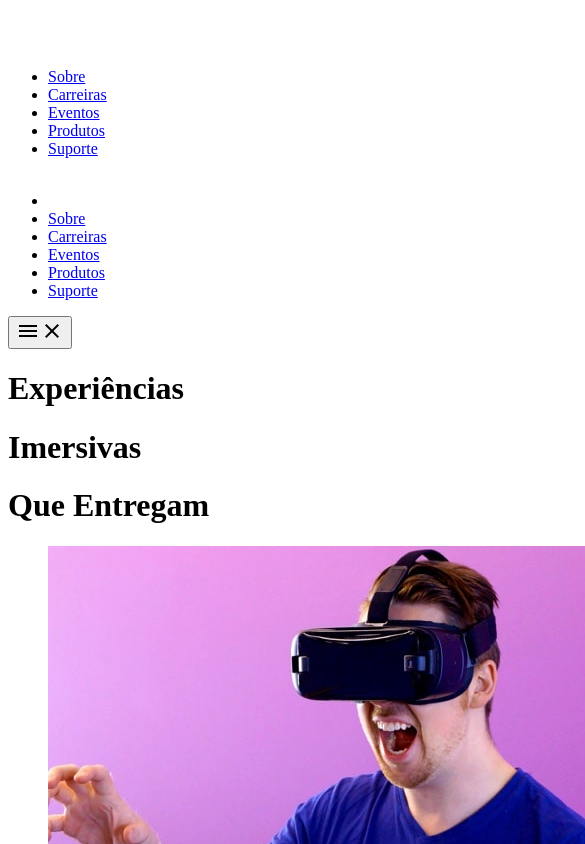
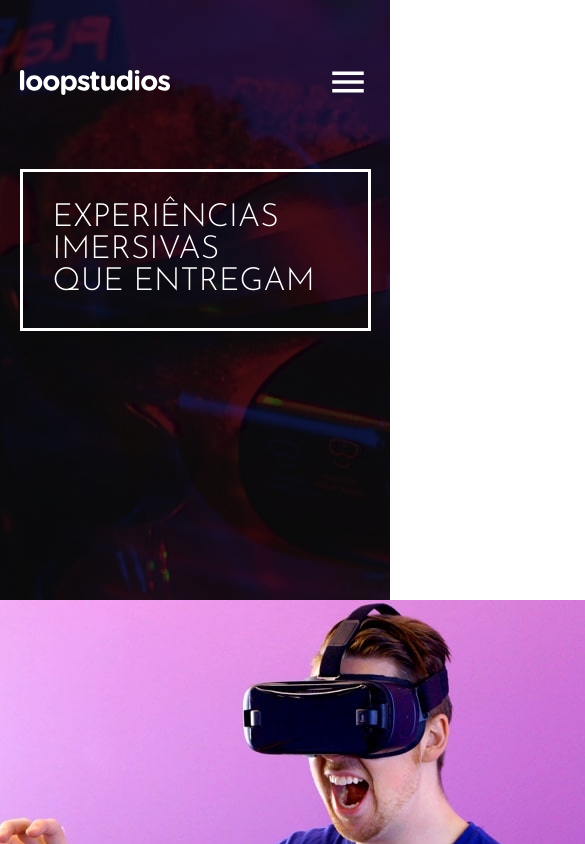
Before and after one commit to denervalspelizario/loopStudios, a React (Vite) app: page / in a window 390 px wide. Shown: the top 844 px of the page, 585 px wide, since content can reach past the window. Built offline with nearby package versions, Linux system fonts and the light colour scheme.

Commit message:
update projeto loopStudios estilizacao e responsividade componente header

```diff
--- a/package.json
+++ b/package.json
@@ -10,6 +10,7 @@
   },
   "dependencies": {
     "react": "^18.2.0",
+    "react-burger-menu": "^3.0.8",
     "react-dom": "^18.2.0"
   },
   "devDependencies": {
--- a/src/App.sass
+++ b/src/App.sass
@@ -0,0 +1,5 @@
+@use './styles/mixins'
+@use './styles/variables'
+
+
+@include mixins.reset
--- a/src/componentes/Header.jsx
+++ b/src/componentes/Header.jsx
@@ -1,8 +1,14 @@
 import '../styles/componentes/Header.sass';
+import React, {useState} from "react";
 import Logo from '/image/logo.svg';
 
 
+
+
 const Header = () => {
+
+
+
 
   return (
     <header>
--- a/src/styles/_mixins.sass
+++ b/src/styles/_mixins.sass
@@ -0,0 +1,104 @@
+@use './variables'
+
+
+@mixin reset
+    *
+        margin: 0
+        padding: 0
+        box-sizing: border-box
+
+
+
+@mixin hover
+    border-bottom:  2px solid variables.$primary-color
+    transition: .6s
+
+
+@mixin space
+    width: 1040px
+    margin: 0px auto
+    padding: 70px 0px
+
+@mixin subtitulo
+    font-family: 'Josefin Sans', sans-serif
+    font-weight: 300
+    font-size: 42px
+    text-transform: uppercase
+
+@mixin paragrafo-image
+    color: variables.$primary-color
+    font-size: 28px
+    padding: 320px 0px 20px 30px
+    width: 180px
+    text-transform: uppercase
+
+
+@mixin hover__text--list
+    color: variables.$black-color
+    transition: .6s
+
+@mixin link--style
+    text-decoration: none
+    color: variables.$primary-color
+    font-family: 'Alata', sans-serif
+    font-size: 15px
+    border-bottom: 3px solid rgba(255,255, 255, .01)
+
+@mixin mobile--image
+    background-repeat: no-repeat
+    background-size: cover
+    -webkit-background-size: cover
+    -moz-background-size: cover
+
+    -o-background-size: cover
+    width: 80vw
+    height: 130px
+    cursor: pointer
+    margin-bottom: 20px
+
+@mixin tablet--image
+    background-repeat: no-repeat
+    background-size: 100%
+    width: 80vw
+    height: 130px
+    cursor: pointer
+    margin-bottom: 20px
+
+@mixin mobile--image--hover
+    background-repeat: no-repeat
+    background-size: 100%
+    width: 80vw
+    height: 130px
+    cursor: pointer
+    margin-bottom: 20px
+
+
+
+@mixin btn--tablet
+    position: relative
+    top: 1300px
+    width: 150px
+
+
+
+//mobile
+
+@mixin mobile
+    @media (max-width: 550px)
+        @content
+
+
+
+// Tablet
+@mixin  tablet
+    @media (min-width: 551px) and (max-width: 800px)
+        @content
+
+// Tablet
+@mixin  notepad
+    @media (min-width: 801px) and (max-width: 1200px)
+        @content
+
+@mixin  notebook
+    @media (min-width: 801px) and (max-width: 1040px)
+        @content
--- a/src/styles/componentes/Header.sass
+++ b/src/styles/componentes/Header.sass
@@ -0,0 +1,174 @@
+@use '../mixins'
+@use '../variables'
+
+
+
+
+
+header
+    background: linear-gradient(rgba(0,0 ,0 , .6), rgba(0,0 ,0 , .6)), url('/image/desktop/image-hero.jpg')
+    background-repeat: no-repeat
+    background-size: cover
+    background-position: center top
+    height: 650px
+    @include mixins.mobile
+        background: linear-gradient(rgba(0,0 ,0 , .6), rgba(0,0 ,0 , .6)), url('/image/mobile/image-hero.jpg')
+        height: 600px
+    @include mixins.tablet
+        height: 600px
+    @include mixins.notepad
+        width: 100%
+
+    .header__container
+        @include mixins.space
+        display: flex
+        justify-content: space-between
+
+        @include mixins.mobile
+            width: 90vw
+            margin: 0 auto
+        @include mixins.tablet
+            width: 90vw
+            margin: 0px auto
+        @include mixins.notepad
+            width: 90%
+
+        nav
+            padding-left: 480px
+            padding-top: 5px
+
+            @include mixins.mobile
+                display: none
+            @include mixins.tablet
+                display: none
+            @include mixins.notepad
+                padding: 0px
+                margin-top: 5px
+
+
+            .menu__desktop--links
+                display: flex
+                align-content: space-between
+
+                @include mixins.mobile
+                    display: none
+                li
+                    list-style: none
+                a
+                    @include mixins.link--style
+                    margin-left: 30px
+                    &:hover
+                        @include mixins.hover
+
+        .header--logo
+            @include mixins.mobile
+                width: 150px
+            @include mixins.tablet
+                width: 180px
+
+        // menu hamburguer
+        .container__menu--mobile
+            display: none
+            @include mixins.mobile
+                display: block
+            @include mixins.tablet
+                display: block
+
+            .hamburger
+                position: absolute
+                z-index: 100
+                top: 1rem
+                right: 1rem
+                margin: 40px 0px 0px 0px
+                padding: 4px
+                border: rgba(255, 255, 255, 0.00) solid 1px
+                background: rgba(255, 255, 255, 0.00)
+                color: variables.$primary-color
+                cursor: pointer
+
+                @include mixins.tablet
+                    margin: 50px 20px 0px 0px
+
+                .menuIcon
+                    font-size: 42px
+
+                .closeIcon
+                    font-size: 36px
+                    display: none
+
+            .menu
+                position: fixed
+                transform: translateY(-100%)
+                transition: transform 0.2s
+                top: 0
+                left: 0
+                right: 0
+                bottom: 0
+                z-index: 99
+                background: variables.$black-color
+                color: variables.$primary-color
+                list-style: none
+                padding-top: 4rem
+
+                li
+                    margin: 30px 0px 20px 30px
+                    list-style: none
+
+                    img
+                        padding-bottom: 100px
+                        position: relative
+                        bottom: 20px
+
+                    .menuItem
+                        color: variables.$primary-color
+                        text-decoration: none
+                        font-family: 'Josefin Sans', sans-serif
+                        font-weight: 300
+                        text-transform: uppercase
+                        font-size: 32px
+
+                        &:hover
+                            @include mixins.hover
+
+            .showMenu
+                transform: translateY(0)
+
+    .header__container__text
+        width: 1050px
+        margin: 0 auto
+        @include mixins.mobile
+            width: 100%
+        @include mixins.tablet
+            width: 100%
+        @include mixins.notepad
+            width: 100%
+
+        .header__text
+            width: 100%
+            border: 3px solid variables.$primary-color
+            padding: 30px 0
+            font-family: 'Josefin Sans', sans-serif
+
+            @include mixins.mobile
+                width: 90%
+                margin: 0 auto
+            @include mixins.tablet
+                width: 90%
+                margin: 0 auto
+            @include mixins.notepad
+                width: 90%
+                margin: 0 auto
+
+            h1
+                color: variables.$primary-color
+                font-size: 65px
+                padding-left: 30px
+                font-weight: 300
+                text-transform: uppercase
+
+                @include mixins.mobile
+                    font-size: 2em
+                @include mixins.tablet
+                    font-size: 3rem
+                @include mixins.notepad
+                    font-size: 4rem
```
Also changed, not shown: 1 other file (tests, documents, lock files or other folders).
